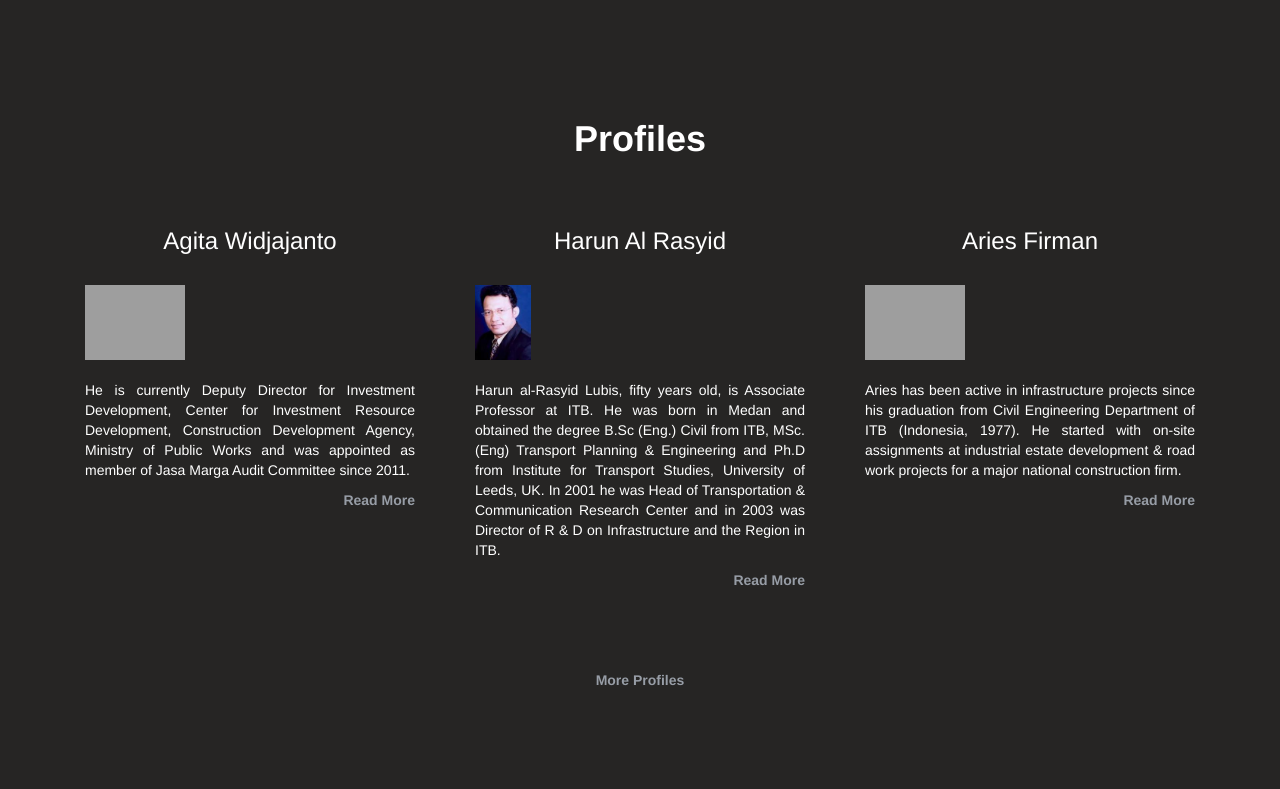
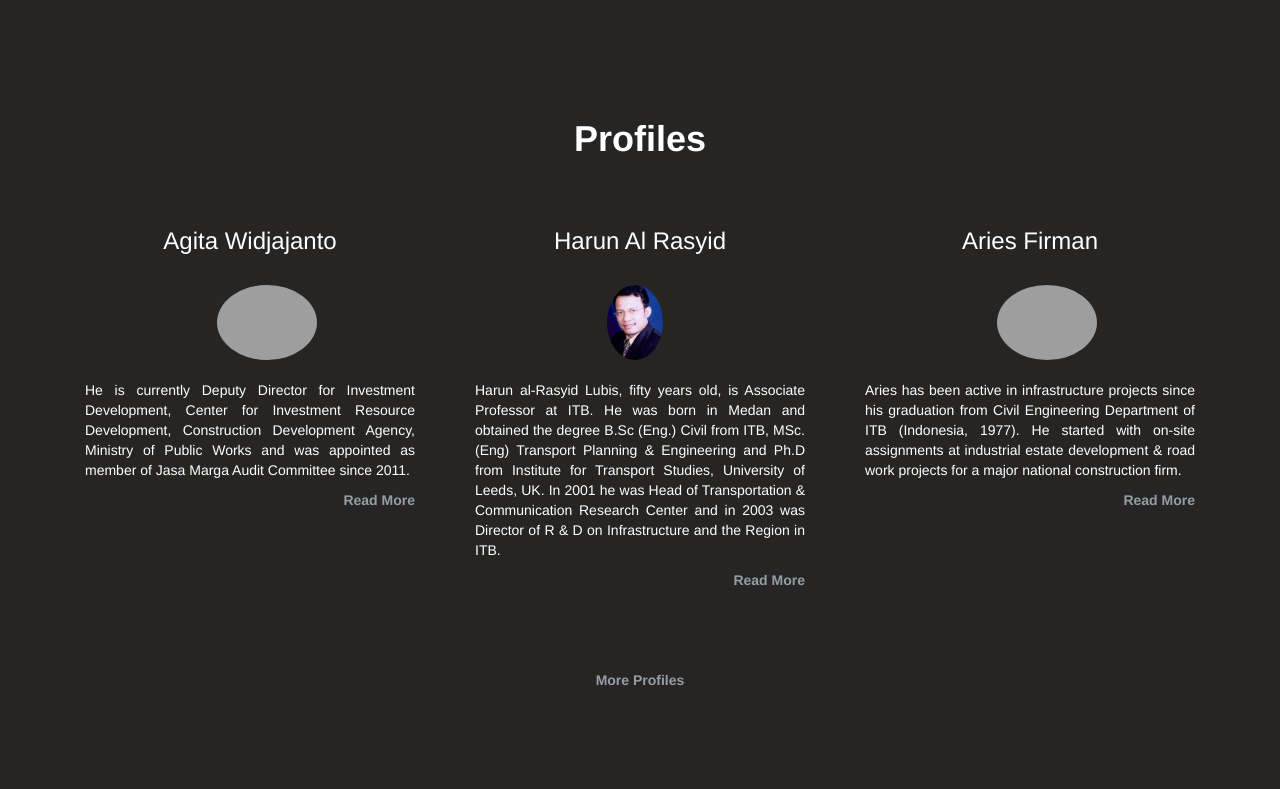
Before and after one commit to luthfihm/ipkcenter, a CodeIgniter app: page /iit/ in a window 1280 px wide. Shown: the part 1201-1990 px from the top of the page. Run offline with CodeIgniter, Linux system fonts and the light colour scheme; grey boxes are pictures that could not be loaded.

Commit message:
styling bagian profiles di home

```diff
--- a/application/views/home.php
+++ b/application/views/home.php
@@ -43,7 +43,7 @@
       <div class="row">
         <div class="col-xs-12 col-md-4 overview">
           <h3 class="sectiontitle">Agita Widjajanto</h3>
-          <img src="<?php echo base_url() ?>assets/images/agita.jpg" class="profimage">
+          <img src="<?php echo base_url() ?>assets/images/agita.jpg" class="profimage circular">
           <br>
           <br>
           <p>He is currently Deputy Director for Investment Development, Center for Investment Resource Development, Construction Development Agency, Ministry of Public Works and was appointed as member of Jasa Marga Audit Committee since 2011.</p>
@@ -51,7 +51,7 @@
         </div>
         <div class="col-xs-12 col-md-4 overview">
           <h3 class="sectiontitle">Harun Al Rasyid</h3>
-          <img src="<?php echo base_url() ?>assets/images/harun.jpg" class="profimage">
+          <img src="<?php echo base_url() ?>assets/images/harun.jpg" class="profimage circular">
           <br>
           <br>
           <p>Harun al-Rasyid Lubis, fifty years old, is Associate Professor at ITB. He was born in Medan and obtained the degree B.Sc (Eng.) Civil from ITB, MSc.(Eng) Transport Planning & Engineering and Ph.D from Institute for Transport Studies, University of Leeds, UK. In 2001 he was Head of Transportation & Communication Research Center and in 2003 was Director of R & D on Infrastructure and the Region in ITB. </p>
@@ -59,7 +59,7 @@
         </div>
         <div class="col-xs-12 col-md-4 overview">
           <h3 class="sectiontitle">Aries Firman</h3>
-          <img src="<?php echo base_url() ?>assets/images/aries.jpg" class="profimage">
+          <img src="<?php echo base_url() ?>assets/images/aries.jpg" class="profimage circular">
           <br>
           <br>
           <p>Aries has been active in infrastructure projects since his graduation from Civil Engineering Department of ITB (Indonesia, 1977). He started with on-site assignments at industrial estate development & road work projects for a major national construction firm. </p>
--- a/assets/css/style.css
+++ b/assets/css/style.css
@@ -22,7 +22,7 @@
   background-color: #f2f2f2;
   text-align: center;
   padding: 30px 0;
-  margin-top: 70px;
+  padding-top: 70px;
 }
 
 #navbar-main.affix {
@@ -62,8 +62,14 @@
 }
 .profimage {
   height: 75px;
-  text-align: center;
+  margin-left: 40%;
+  margin-right: auto;
 }
+.circular {
+  border-radius: 50%;
+  -webkit-border-radius: 50%;
+  -moz-border-radius: 50%;
+  }
 
 #contact {
     background: url(../images/street1.jpg) 50% 0 fixed;
```
